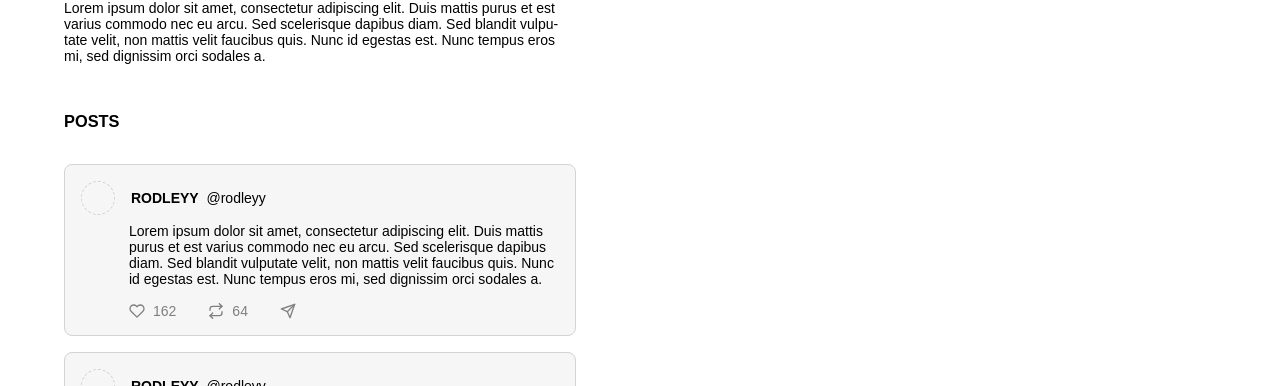
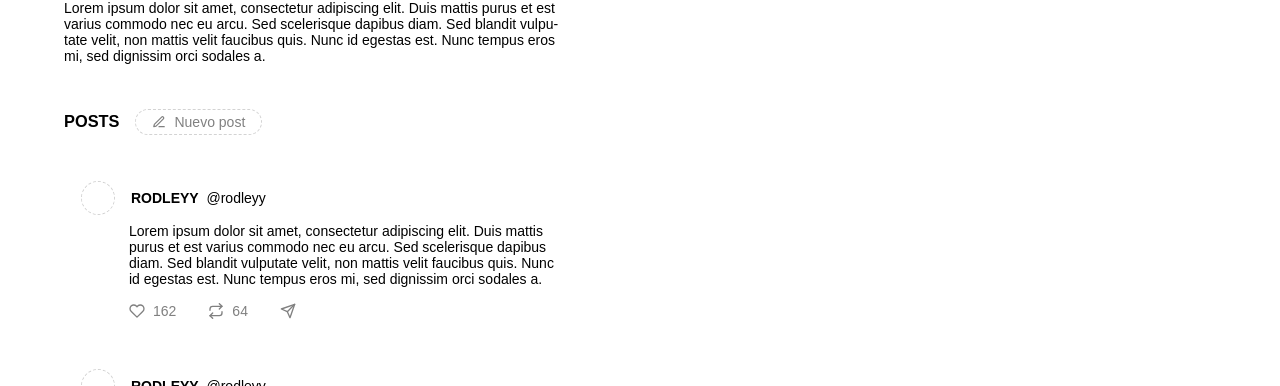
Before and after one commit to jrodriguezc160/close-to-you, a React (Create React App) app: page / in a window 1280 px wide. Shown: the part 354-740 px from the top of the page. Built offline with nearby package versions, Linux system fonts and the light colour scheme.

Commit message:
styles playing

```diff
--- a/src/components/PostsPlaceholder.js
+++ b/src/components/PostsPlaceholder.js
@@ -1,14 +1,17 @@
-import { FiTrash } from "@react-icons/all-files/fi/FiTrash";
-import { FiRepeat } from "@react-icons/all-files/fi/FiRepeat";
-import { FiX } from "@react-icons/all-files/fi/FiX";
-import { useEffect, useState } from 'react';
+import { FiEdit3 } from "@react-icons/all-files/fi/FiEdit3";
 import Post from './Post';
 
 function PostsPlaceholder () {
 
   return (
     <div className='posts-placeholder'>
-      <h3>POSTS</h3>
+      <div style={{ display: "flex", alignItems: "center", gap: "16px" }}>
+        <h3>POSTS</h3>
+        <div className="text-chip-button">
+          <FiEdit3 />
+          Nuevo post
+        </div>
+      </div>
 
       <Post />
       <Post />
--- a/src/index.css
+++ b/src/index.css
@@ -11,7 +11,7 @@ body {
 }
 
 .ic-container {
-  transition: all .4s;
+  transition: all .5s;
   margin: 0;
   padding: 0;
   display: flex;
@@ -107,13 +107,21 @@ body {
 }
 
 .post {
-  border: 1px solid lightgray;
+  transition: all .5s;
+  border: 1px solid rgba(255, 255, 255, 0);
   border-radius: 8px;
-  background-color: rgba(211, 211, 211, 0.2);
+  /* background-color: rgba(211, 211, 211, 0.2); */
   padding: 16px;
   display: flex;
   flex-direction: column;
   gap: 8px;
+  background-color: rgba(211, 211, 211, 0.0);
+}
+
+.post:hover {
+  transition: all .5s;
+  background-color: #F7F7F7;
+  /* border: 1px solid rgb(220, 220, 220); */
 }
 
 .post-text {
@@ -159,3 +167,32 @@ body {
   flex-direction: column;
   gap: 16px;
 }
+
+.text-chip-button {
+  transition: all .5s;
+  border: 1px dashed lightgray;
+  border-radius: 20px;
+  background-color: rgba(255, 255, 255, 0.5);
+  display: flex;
+  align-items: center;
+  justify-content: center;
+  gap: 8px;
+  padding: 4px 16px;
+  margin: 0px;
+  height: 16px;
+  min-height: fit-content;
+  color: gray;
+
+  * {
+    padding: 0;
+    margin: 0;
+
+  }
+}
+
+.text-chip-button:hover {
+  transition: all .5s;
+  color: black;
+  border-color: black;
+  cursor: pointer;
+}
```
